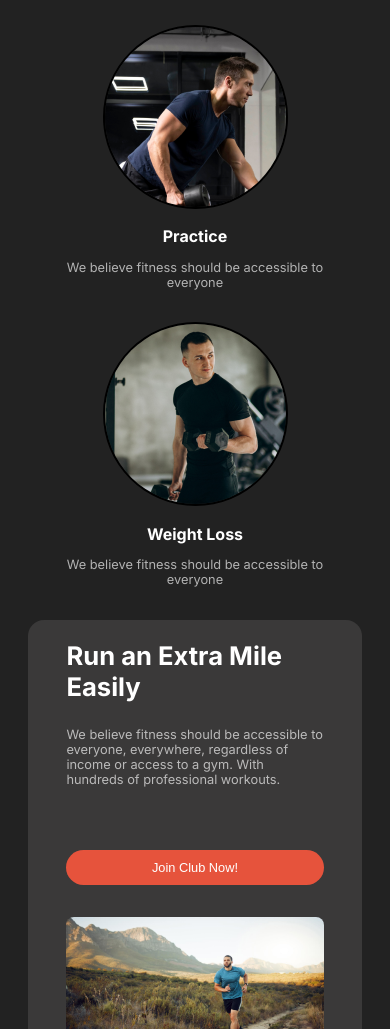
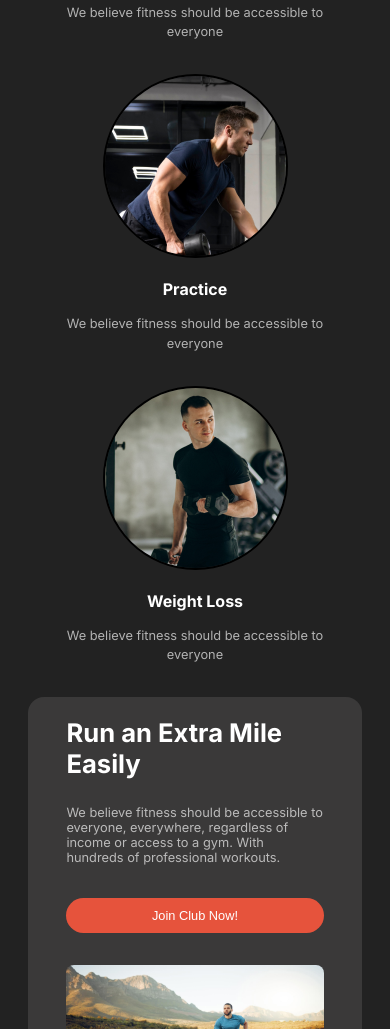
Before and after one commit to anikaislam16/web-assignment-2, a plain HTML site: page index.html in a window 390 px wide. Shown: the part 1654-2683 px from the top of the page. Drawn offline with Linux system fonts and the light colour scheme; a web font is replaced by a local one.

Commit message:
Fix Css;

```diff
--- a/styles/style.css
+++ b/styles/style.css
@@ -340,6 +340,7 @@ main {
   }
   .habits {
     padding: 0px 40px;
+    line-height: 1.5;
   }
   .habit-pictures {
     display: flex;
@@ -367,7 +368,7 @@ main {
   max-width: 400px;
 }
 .club-button {
-  margin-top: 50px;
+  margin-top: 20px;
 }
 /*Run Section Responsive*/
 @media (max-width: 576px) {
```
